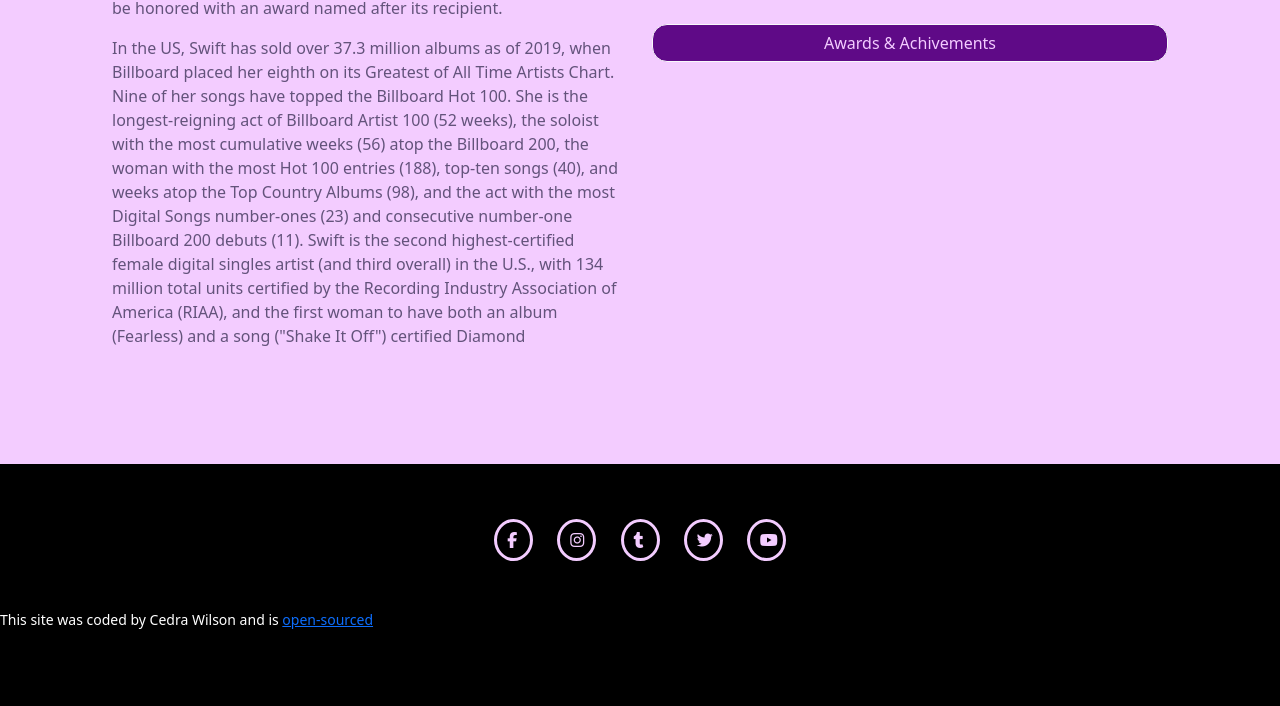
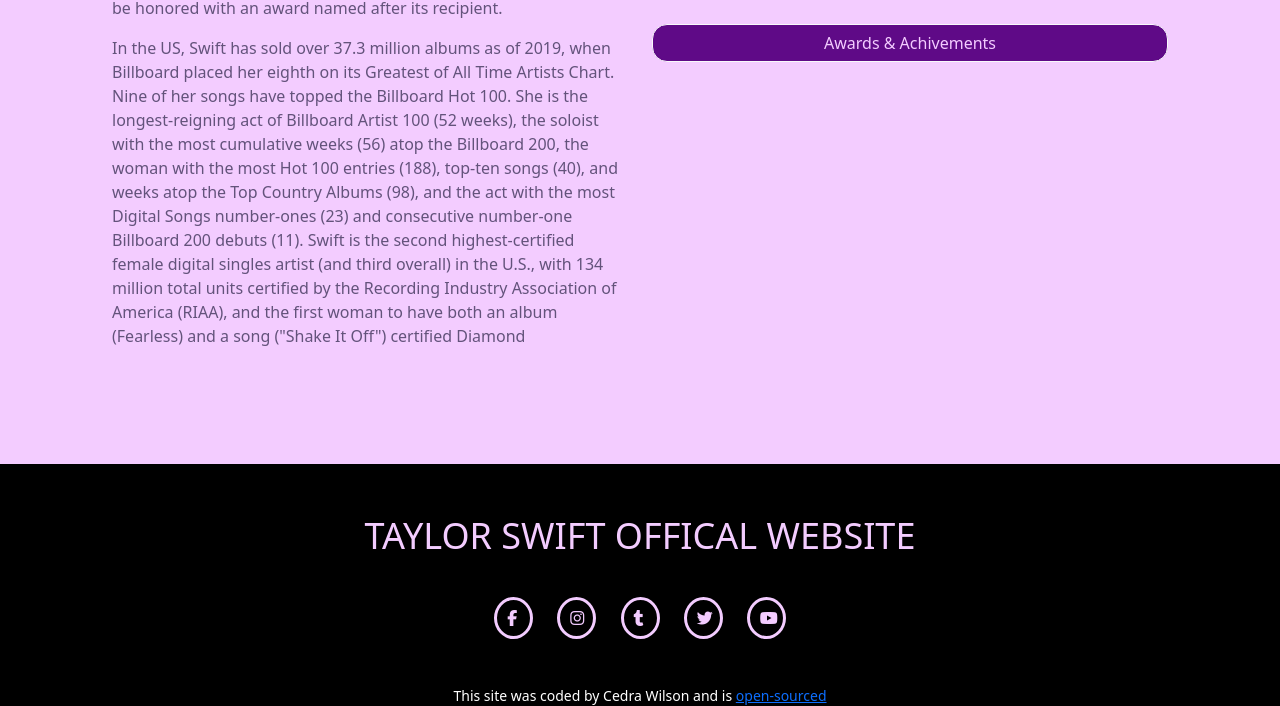
Before and after one commit to rasheedawilson12/taylor-swiftr-landing-page, a plain HTML site: page index.html in a window 1280 px wide. Shown: the part 5957-6663 px from the top of the page. Before the commit the page ends 6588 px from the top, so only its background shows below. Drawn offline with nearby package versions, Linux system fonts and the light colour scheme.

Commit message:
fixing things...

```diff
--- a/index.html
+++ b/index.html
@@ -203,6 +203,21 @@
   align-items: center;
 }
 
+.website {
+    display: block;
+    margin: 0 auto;
+    font-size: 36px;
+    color: var(--accent-color);
+    text-align: center;
+    text-transform: uppercase;
+    text-decoration: none;
+}
+
+.website:hover {
+    color: var(--secondary-color);
+    text-decoration: underline;
+}
+
 .social {
   text-align: center;
 }
@@ -226,6 +241,12 @@ footer .social-link:hover {
   color: black;
   transition: all 150ms ease-in-out;
   border: 3px solid black;
+}
+
+.open-source {
+    display: block;
+    margin: 0 auto;
+    text-align: center;
 }
     </style>
   </head>
@@ -566,6 +587,8 @@ footer .social-link:hover {
 
      <footer>
       <div class="social my-3">
+        <a href="https://www.taylorswift.com/" target="_blank" class="website">Taylor Swift Offical WebSite</a>
+        <br>
         <a href="https://www.facebook.com/TaylorSwift" target="_blank"><i class="fa fa-facebook social social-link"></i></a>
         <a href="https://www.instagram.com/taylorswift/" target="_blank"><i class="fa fa-instagram social social-link"></i></a>
         <a href="https://taylorswift.tumblr.com/" target="_blank"><i class="fa fa-tumblr social social-link"></i></a>
```
